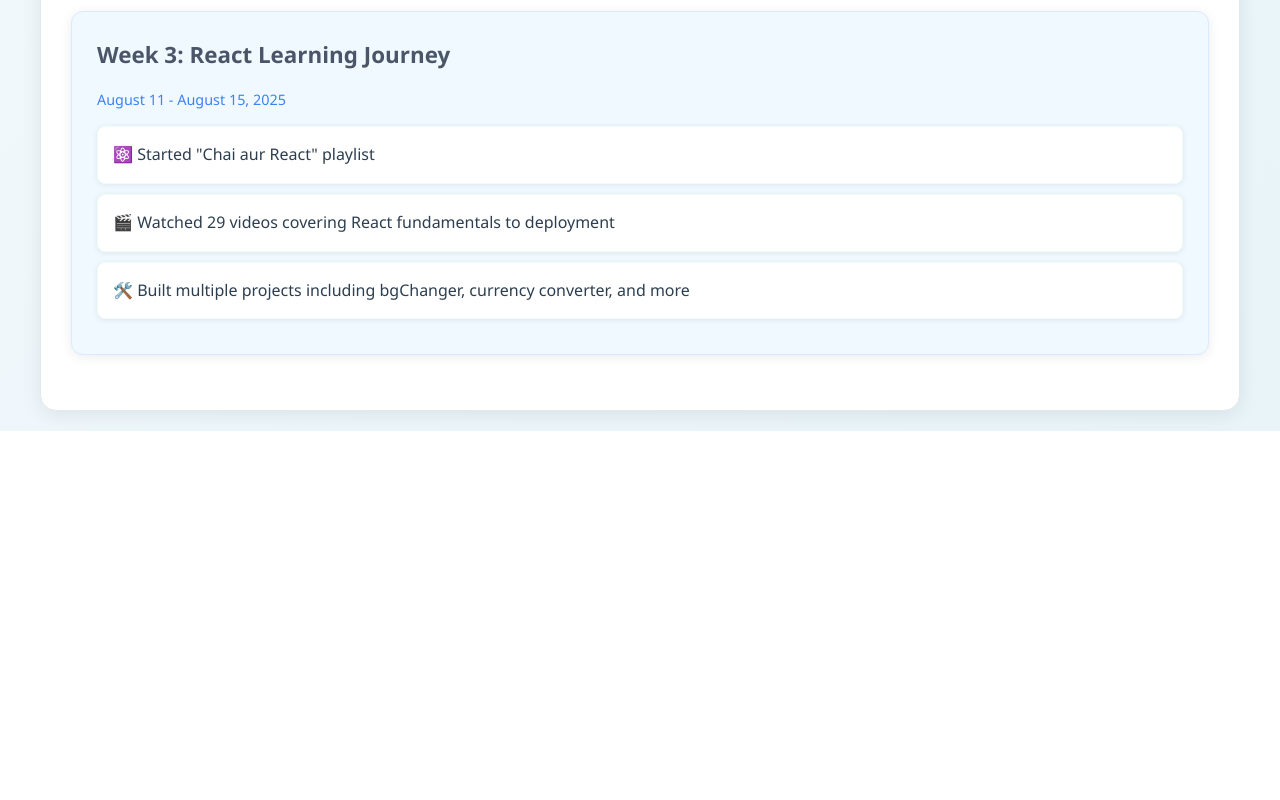
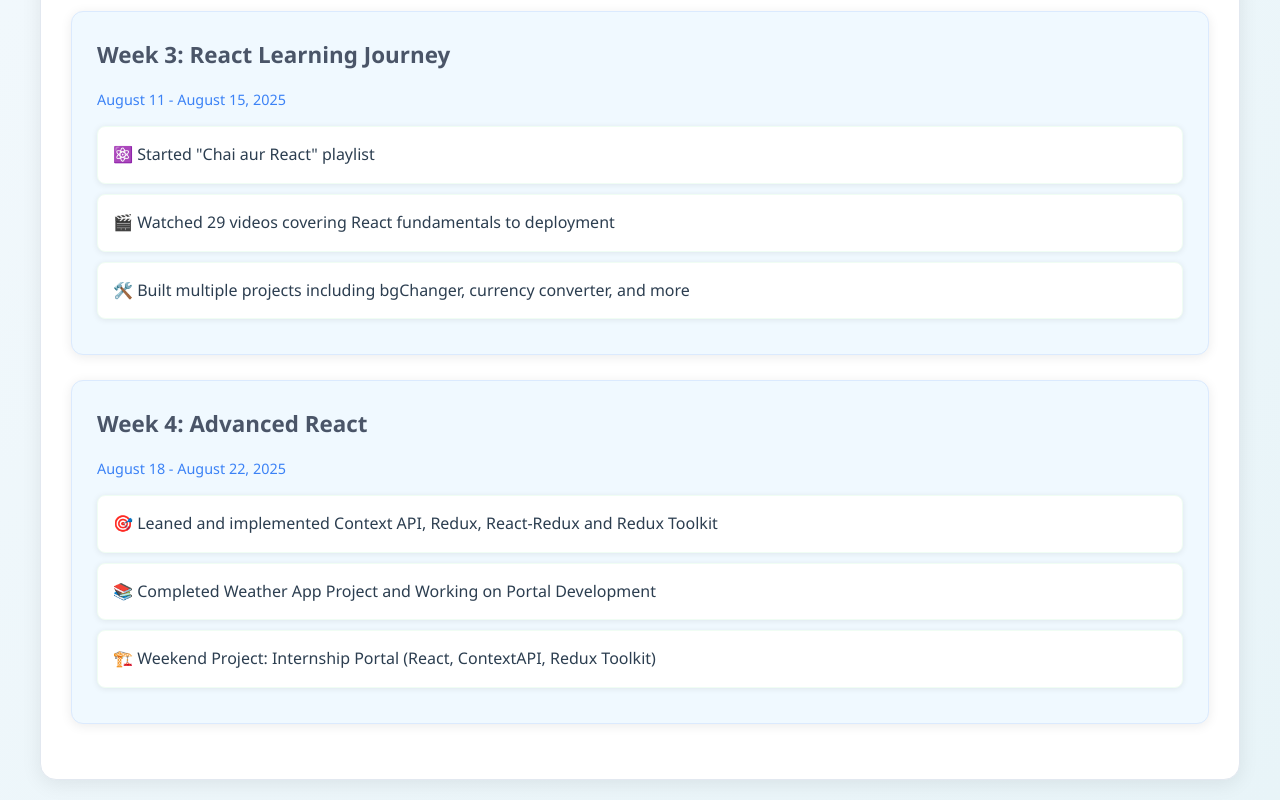
Before and after one commit to subhan-0786/Internship-AINaecoBlue, a React (Create React App) app: page / in a window 1280 px wide. Shown: the part 1575-2375 px from the top of the page. Before the commit the page ends 2006 px from the top, so only its background shows below. Built offline with nearby package versions, Linux system fonts and the light colour scheme.

Commit message:
Added Week 4 achievements

```diff
--- a/src/components/Overview.js
+++ b/src/components/Overview.js
@@ -49,6 +49,22 @@ const Overview = ({ isActive }) => {
           </div>
         </div>
       </div>
+
+      <div className="week-card">
+        <div className="week-title">Week 4: Advanced React</div>
+        <div className="week-period">August 18 - August 22, 2025</div>
+        <div className="achievements">
+          <div className="achievement-item">
+            🎯 Leaned and implemented Context API, Redux, React-Redux and Redux Toolkit
+          </div>
+          <div className="achievement-item">
+            📚 Completed Weather App Project and Working on Portal Development
+          </div>
+          <div className="achievement-item">
+            🏗️ Weekend Project: Internship Portal (React, ContextAPI, Redux Toolkit)
+          </div>
+        </div>
+      </div>
     </section>
   );
 };
```
